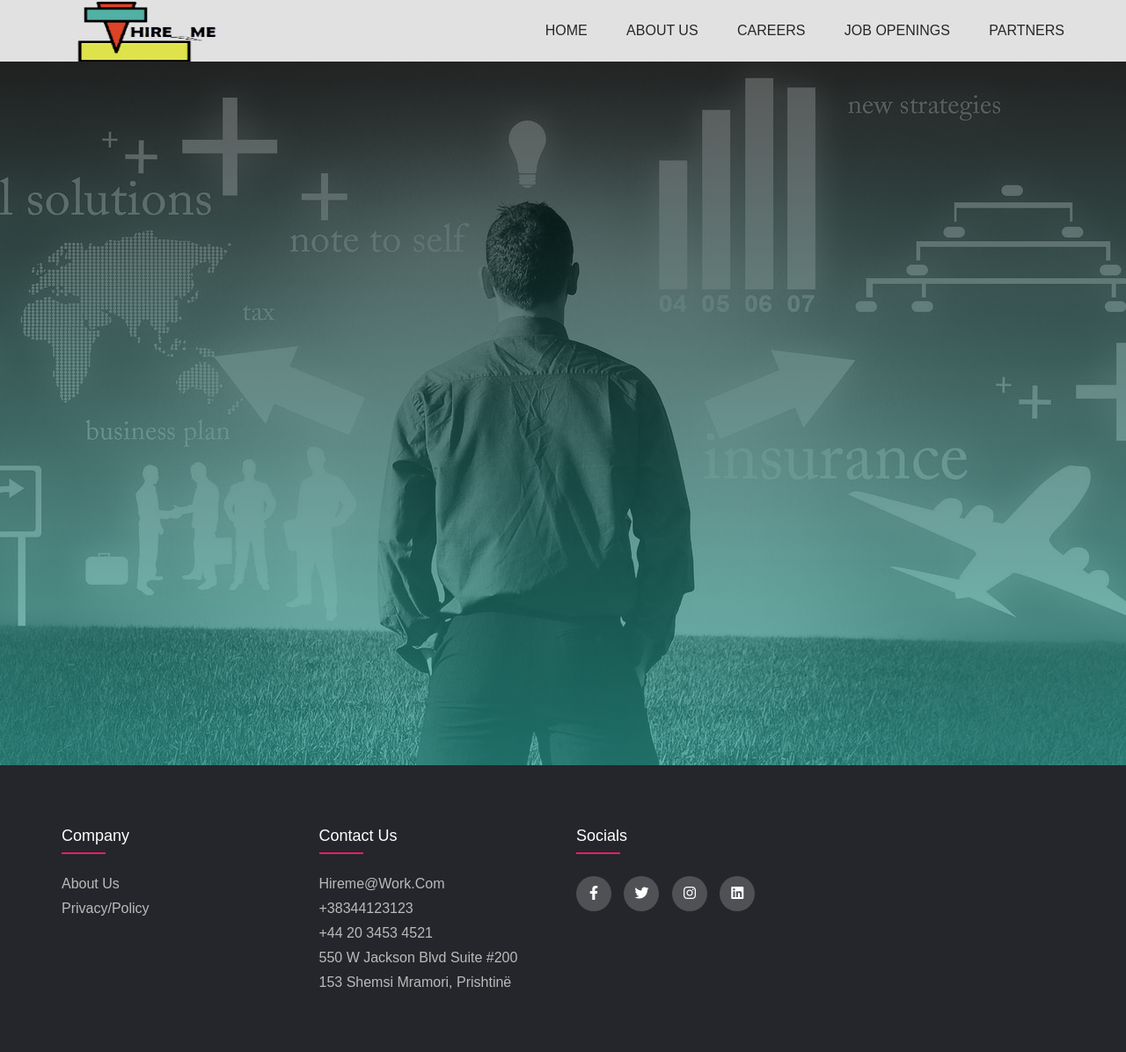
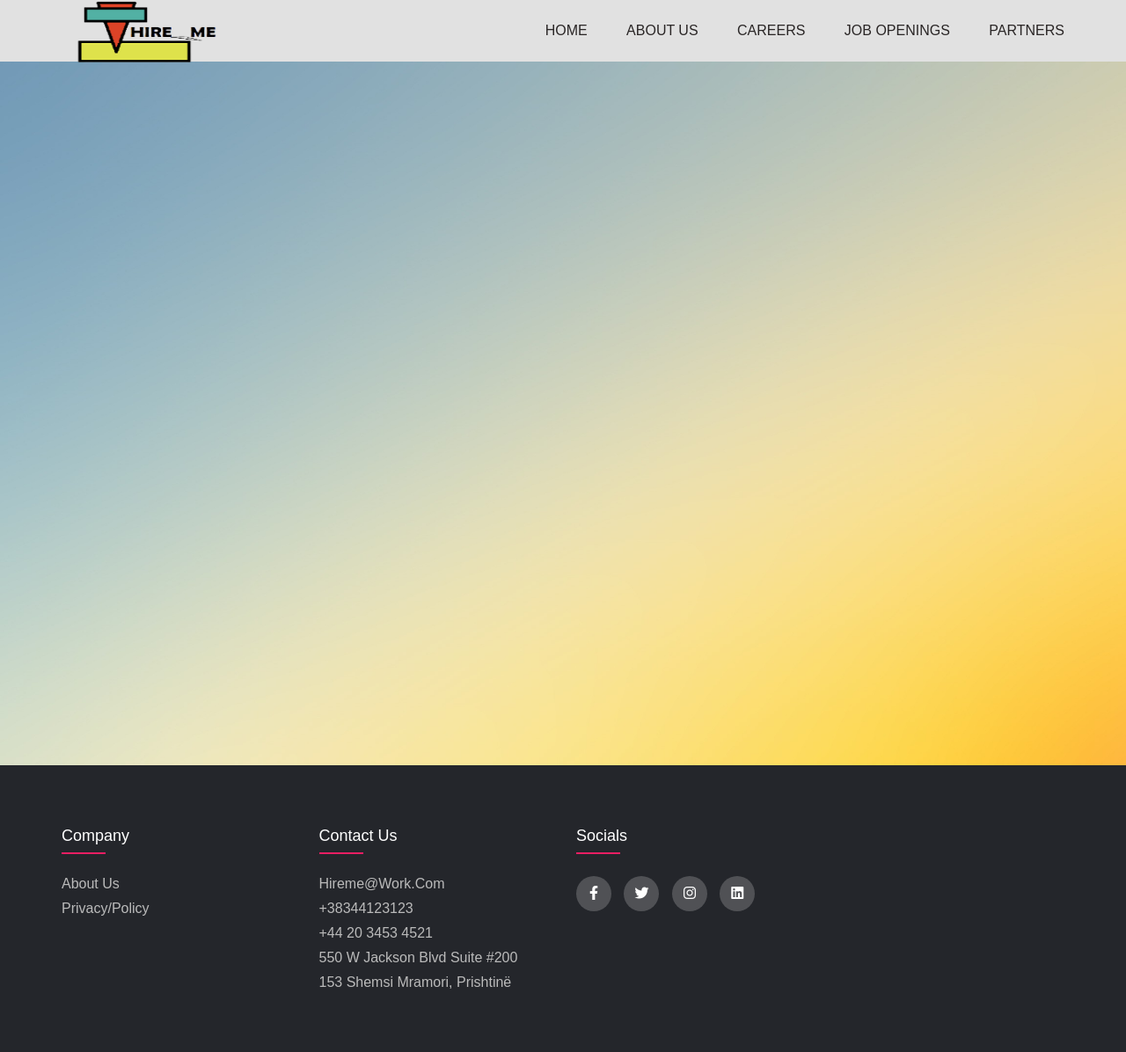
Before and after one commit to oltahasimja/PROJEKTI, a PHP site: page /cover.html in a window 1280 px wide. Shown: the whole page at 88% size. Run offline with PHP 8.4, Linux system fonts and the light colour scheme.

Commit message:
gradient

```diff
--- a/stylecover.css
+++ b/stylecover.css
@@ -7,7 +7,7 @@
 .banner{
     width: 100%;
     height: 100vh;
-    background-image: linear-gradient(rgba(0, 0, 0, 0.65),rgba(45, 169, 157, 0.648)),url(2484190.jpg);
+    background-image: url(cQPnt2.jpg);
 background-size: cover;
 background-position:center;
 }
```
Also changed, not shown: 333628.jpg (added), Gradient-Image-Free.jpg (added), cQPnt2.jpg (added).
